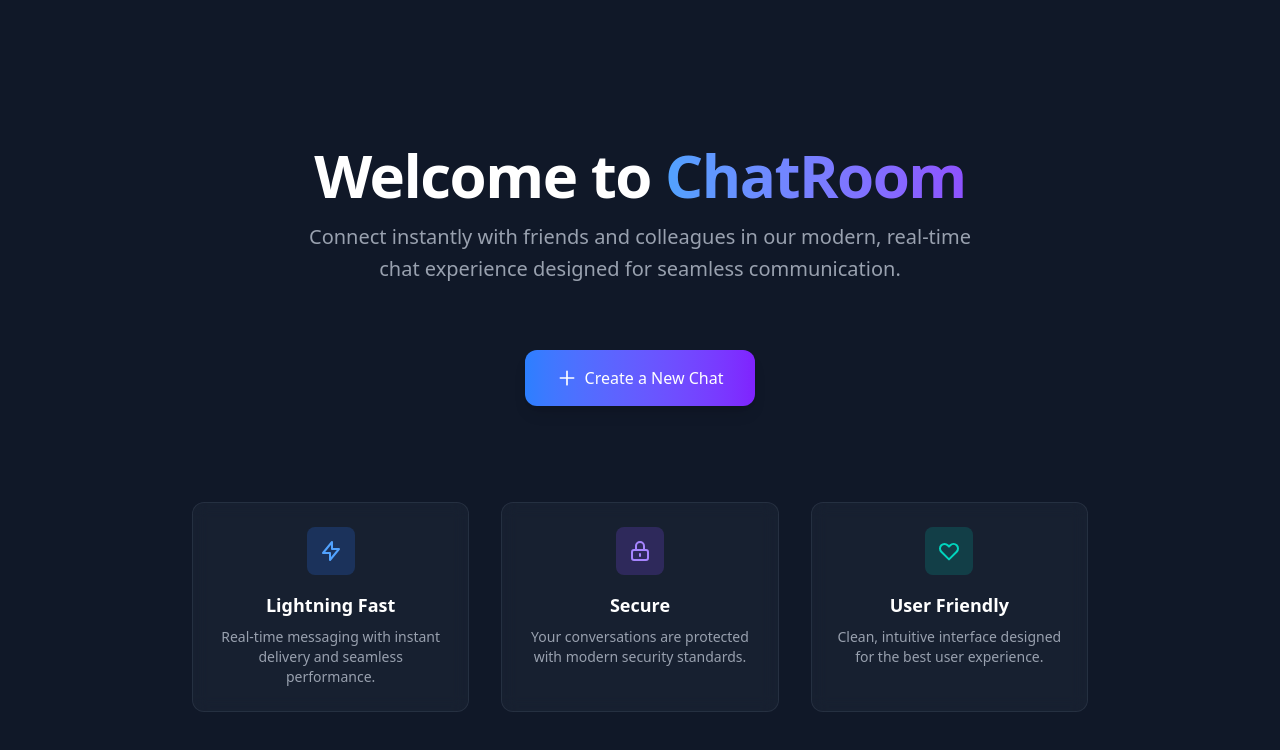
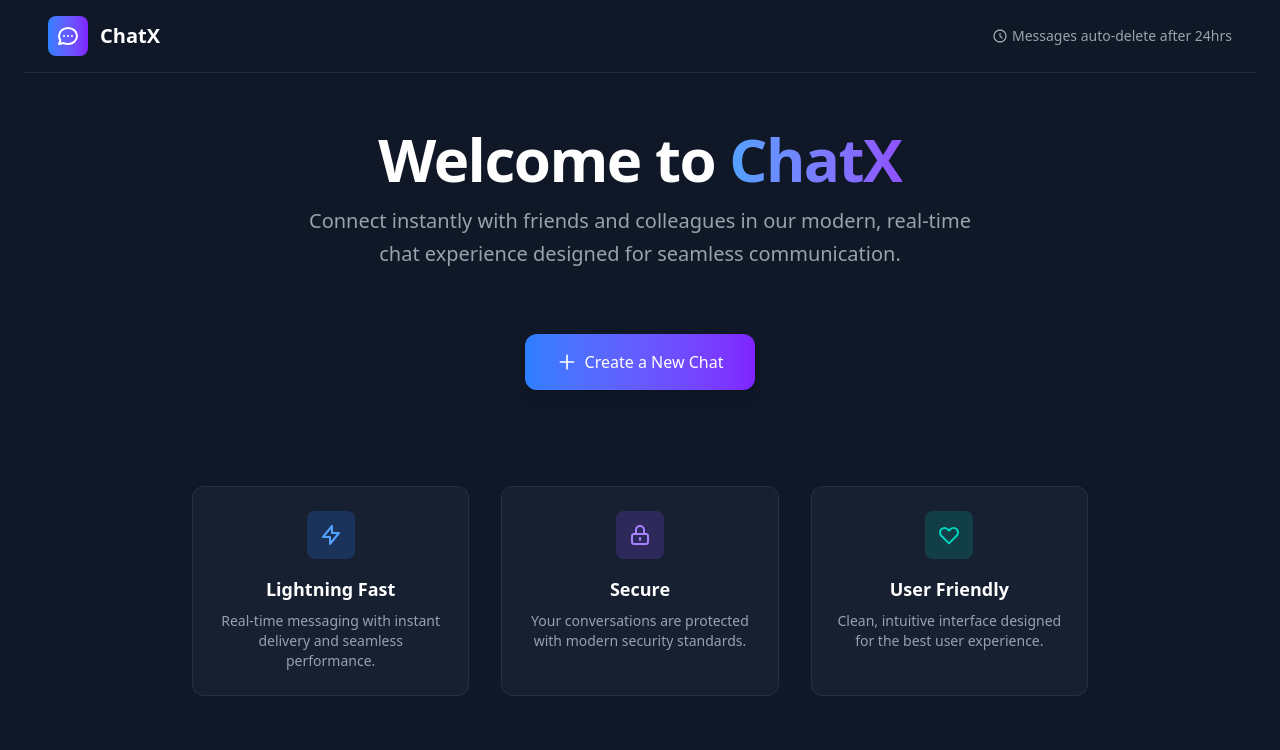
Before and after one commit to mackscript/chatx, a React (Vite) app in the folder chatx/: page / in a window 1280 px wide. Shown: the top 750 px of the page. Built offline with nearby package versions, Linux system fonts and the light colour scheme.

Commit message:
home screen

```diff
--- a/chatx/src/components/Home.tsx
+++ b/chatx/src/components/Home.tsx
@@ -7,7 +7,10 @@ const Home = () => {
   const [createdRoomId, setCreatedRoomId] = useState("");
 
   const generateRoomId = () => {
-    return Math.random().toString(36).substring(2, 15) + Math.random().toString(36).substring(2, 15);
+    return (
+      Math.random().toString(36).substring(2, 15) +
+      Math.random().toString(36).substring(2, 15)
+    );
   };
 
   const handleCreateRoom = () => {
@@ -25,7 +28,47 @@ const Home = () => {
     navigator.clipboard.writeText(url);
   };
   return (
-    <div className="min-h-screen flex items-center justify-center px-6">
+    <div className="min-h-screen items-center justify-center px-6">
+      <header className="px-6 py-4 border-b border-gray-800">
+        <div className="max-w-7xl mx-auto flex items-center justify-between">
+          <div className="flex items-center space-x-3">
+            <div className="w-10 h-10 bg-gradient-to-r from-blue-500 to-violet-600 rounded-lg flex items-center justify-center">
+              <svg
+                className="w-6 h-6 text-white"
+                fill="none"
+                stroke="currentColor"
+                viewBox="0 0 24 24"
+              >
+                <path
+                  strokeLinecap="round"
+                  strokeLinejoin="round"
+                  strokeWidth={2}
+                  d="M8 12h.01M12 12h.01M16 12h.01M21 12c0 4.418-4.03 8-9 8a9.863 9.863 0 01-4.255-.949L3 20l1.395-3.72C3.512 15.042 3 13.574 3 12c0-4.418 4.03-8 9-8s9 3.582 9 8z"
+                />
+              </svg>
+            </div>
+            <h1 className="text-xl font-semibold text-white">ChatX</h1>
+          </div>
+          <div className="flex items-center space-x-4">
+            <div className="text-sm text-gray-400 flex items-center space-x-1">
+              <svg
+                className="w-4 h-4"
+                fill="none"
+                stroke="currentColor"
+                viewBox="0 0 24 24"
+              >
+                <path
+                  strokeLinecap="round"
+                  strokeLinejoin="round"
+                  strokeWidth={2}
+                  d="M12 8v4l3 3m6-3a9 9 0 11-18 0 9 9 0 0118 0z"
+                />
+              </svg>
+              <span>Messages auto-delete after 24hrs</span>
+            </div>
+          </div>
+        </div>
+      </header>
       <div className="max-w-4xl mx-auto text-center">
         {/* Hero Section */}
         <div className="space-y-8">
@@ -33,7 +76,7 @@ const Home = () => {
             <h1 className="text-5xl mt-14  md:text-6xl font-bold text-white tracking-tight">
               Welcome to{" "}
               <span className="bg-gradient-to-r from-blue-400 to-violet-500 bg-clip-text text-transparent">
-                ChatRoom
+                ChatX
               </span>
             </h1>
             <p className="text-xl text-gray-400 max-w-2xl mx-auto leading-relaxed">
@@ -67,10 +110,14 @@ const Home = () => {
             ) : (
               <div className="space-y-6">
                 <div className="bg-gray-800/50 backdrop-blur-sm border border-gray-700/50 rounded-xl p-6 max-w-md mx-auto">
-                  <h3 className="text-lg font-semibold text-white mb-4">Room Created!</h3>
+                  <h3 className="text-lg font-semibold text-white mb-4">
+                    Room Created!
+                  </h3>
                   <div className="space-y-4">
                     <div className="bg-gray-900/50 rounded-lg p-3 border border-gray-700">
-                      <p className="text-sm text-gray-400 mb-1">Share this URL:</p>
+                      <p className="text-sm text-gray-400 mb-1">
+                        Share this URL:
+                      </p>
                       <p className="text-sm text-blue-400 font-mono break-all">
                         {window.location.origin}/{createdRoomId}
                       </p>
```
